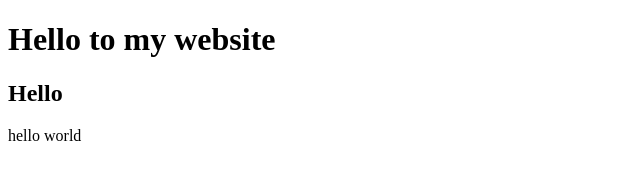
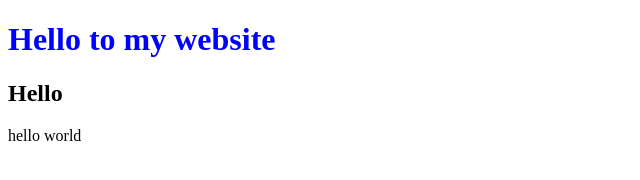
Before and after one commit to falatel/hello, a plain HTML site: page index.html in a window 1280 px wide. Shown: the whole page, without its empty margins (0-640 px from the left). Drawn offline with Linux system fonts and the light colour scheme.

Commit message:
add some style

```diff
--- a/index.html
+++ b/index.html
@@ -4,7 +4,7 @@
         <title>hello</title>
     </head>
     <body>
-        <h1>Hello to my website</h1>
+        <h1 style= "color:blue;">Hello to my website</h1>
         <h2>Hello</h2>
         hello world
     </body>
```
